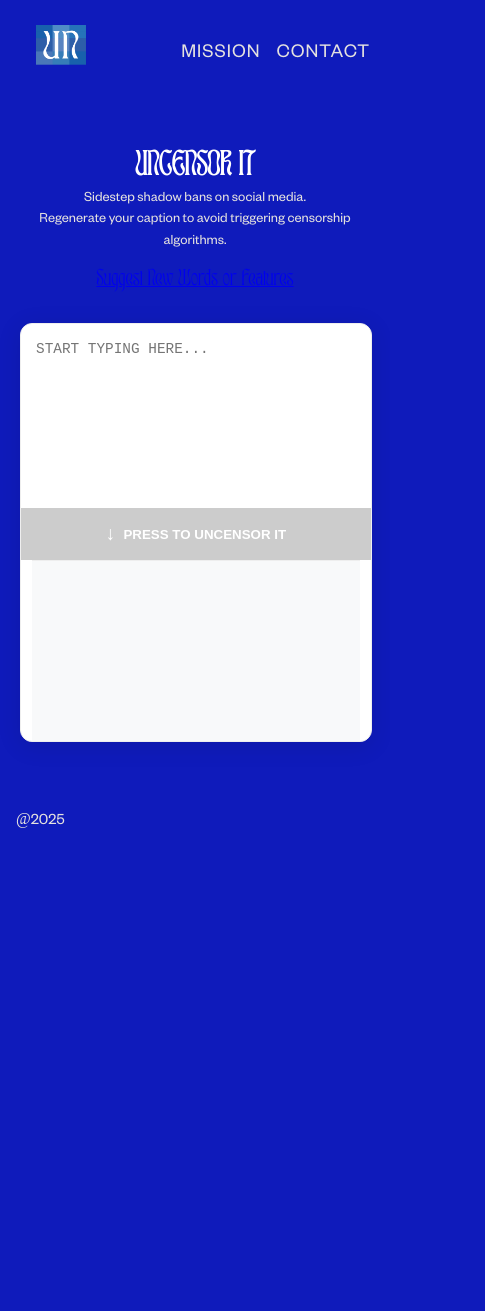
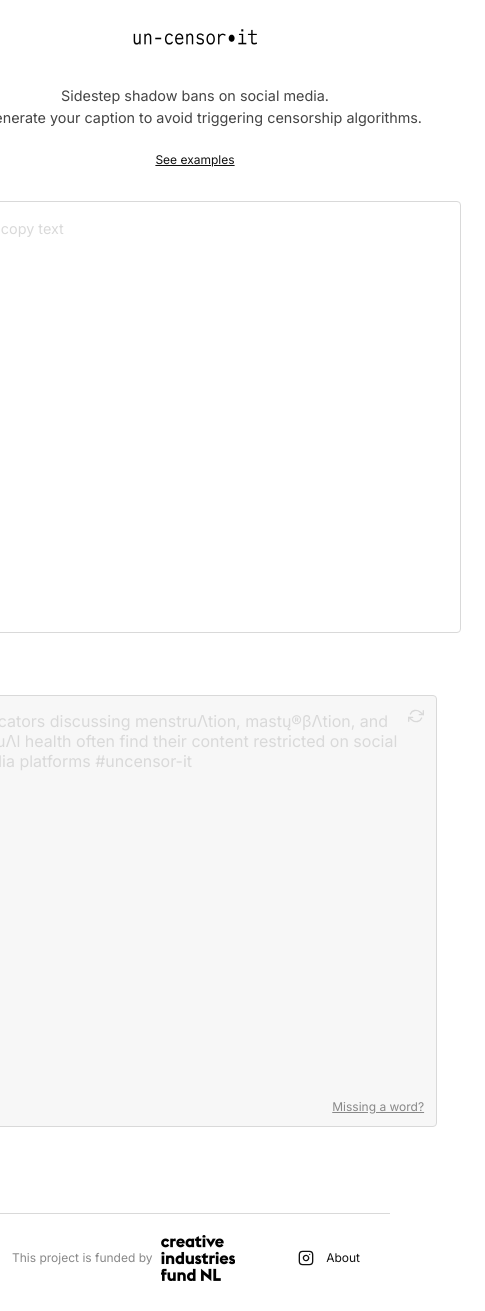
Before and after one commit to NastasyaZaytseva/Uncensore-it, a Next.js app: page / in a window 390 px wide. Shown: the whole page, 485 px wide, since content can reach past the window. Before the commit the page ends 844 px from the top, so only its background shows below. Built offline with nearby package versions, Linux system fonts and the light colour scheme.

Commit message:
new design of the main page

```diff
--- a/components/Footer.js
+++ b/components/Footer.js
@@ -1,10 +1,49 @@
+import Link from 'next/link';
+import Image from 'next/image';
 import styles from '../styles/Footer.module.css';
 
 const Footer = () => {
   return (
     <footer className={styles.footer}>
-      <p>@2025</p>
-
+      <div className={styles.inner}>
+        <div className={styles.left}>
+          <span className={styles.fundingLabel}>This project is funded by</span>
+          <Image
+            src="/SCI_Woordbeeld_EN_3_regels_RGB.png"
+            alt="Funding organization"
+            width={74}
+            height={46}
+            className={styles.fundingLogo}
+          />
+        </div>
+        <div className={styles.right}>
+          <a
+            href="https://instagram.com"
+            target="_blank"
+            rel="noopener noreferrer"
+            aria-label="Instagram"
+            className={styles.iconLink}
+          >
+            <svg
+              xmlns="http://www.w3.org/2000/svg"
+              width="16"
+              height="16"
+              viewBox="0 0 24 24"
+              fill="none"
+              stroke="currentColor"
+              strokeWidth="2"
+              strokeLinecap="round"
+              strokeLinejoin="round"
+              className={styles.instagramIcon}
+            >
+              <rect x="2" y="2" width="20" height="20" rx="5" ry="5"></rect>
+              <path d="M16 11.37A4 4 0 1 1 12.63 8 4 4 0 0 1 16 11.37z"></path>
+              <line x1="17.5" y1="6.5" x2="17.5" y2="6.5"></line>
+            </svg>
+          </a>
+          <Link href="/mission" className={styles.link}>About</Link>
+        </div>
+      </div>
     </footer>
   );
 };
--- a/components/Header.js
+++ b/components/Header.js
@@ -3,21 +3,7 @@
 import styles from '../styles/Header.module.css';
 
 const Header = () => {
-  return (
-    <header className={styles.header}>
-      <div className={styles.logoContainer}>
-        <Link href="/">
-
-            <Image className={styles.logo} src="/logo.png" alt="Logo" width={50} height={50} />
-
-        </Link>
-      </div>
-      <nav className={styles.menu}>
-        <Link href="/mission">MISSION</Link>
-        <Link href="/contact">CONTACT</Link>
-      </nav>
-    </header>
-  );
+  return null;
 };
 
 export default Header;
--- a/components/ModifyText.js
+++ b/components/ModifyText.js
@@ -1,6 +1,7 @@
 import React, { useState } from 'react';
 import useModification from './useModification';
 import Link from 'next/link';
+import Image from 'next/image';
 
 export default function ModifyText() {
   const { inputText, setInputText, modifiedText, modifyText } = useModification();
@@ -19,16 +20,12 @@
   return (
     <div className="modify-text-container">
       <div className="header">
-        <h1>UNCENSOR IT</h1>
+        <Image src="/un-censorit.png" alt="un-censorit" width={126} height={26} />
         <p className="description">
           Sidestep shadow bans on social media.<br />
           Regenerate your caption to avoid triggering censorship algorithms.
         </p>
-        <div className="contribute-link">
-          <Link href="/contribute" className="contribute-button">
-            Suggest New Words or Features
-          </Link>
-        </div>
+        <a href="#examples" className="examples-link">See examples</a>
       </div>
 
       <div className="translator-box">
@@ -36,7 +33,7 @@
           <textarea
             value={inputText}
             onChange={(e) => setInputText(e.target.value)}
-            placeholder="START TYPING HERE..."
+            placeholder="Type or copy text"
             className="text-area"
           />
           {inputText && (
@@ -45,21 +42,39 @@
               className="clear-button"
               aria-label="Clear text"
             >
-              ×
+              × Clear
             </button>
           )}
         </div>
 
-        <button
-          onClick={modifyText}
-          className="translate-button"
-          disabled={!inputText}
-        >
-          <span className="button-icon">↓</span>
-          <span>PRESS TO UNCENSOR IT</span>
-        </button>
+
 
         <div className="output-box">
+          <button
+            type="button"
+            className="regen-button"
+            onClick={modifyText}
+            disabled={!inputText}
+            aria-label="Generate another version"
+            title="Generate another version"
+          >
+            <svg
+              xmlns="http://www.w3.org/2000/svg"
+              width="16"
+              height="16"
+              viewBox="0 0 24 24"
+              fill="none"
+              stroke="currentColor"
+              strokeWidth="2"
+              strokeLinecap="round"
+              strokeLinejoin="round"
+            >
+              <polyline points="23 4 23 10 17 10" />
+              <polyline points="1 20 1 14 7 14" />
+              <path d="M3.51 9a9 9 0 0114.13-3.36L23 10" />
+              <path d="M20.49 15a9 9 0 01-14.13 3.36L1 14" />
+            </svg>
+          </button>
           {modifiedText ? (
             <>
               <div className="modified-text">
@@ -67,14 +82,17 @@
               </div>
               <button
                 onClick={() => handleCopy(modifiedText)}
-                className="copy-button"
+                className="copy-cta"
               >
                 {copied ? 'Copied!' : 'Copy'}
               </button>
+              <Link href="/contribute" className="missing-link">Missing a word?</Link>
             </>
           ) : (
-            <div className="placeholder-text">
-            </div>
+            <>
+              <div className="placeholder-text">Educators discussing menstruΛtion, mastų®βΛtion, and s3xuΛl health often find their content restricted on social media platforms #uncensor-it</div>
+              <Link href="/contribute" className="missing-link">Missing a word?</Link>
+            </>
           )}
         </div>
       </div>
@@ -83,6 +101,16 @@
         .contribute-link {
           margin-top: 20px;
           text-align: center;
+        }
+
+        .examples-link {
+          font-family: 'Inter', -apple-system, BlinkMacSystemFont, 'Segoe UI', Roboto, sans-serif;
+          font-size: 12px;
+          line-height: 18px;
+          color: #111111;
+          text-decoration: underline;
+          display: inline-block;
+          margin-top: 6px;
         }
 
         .contribute-button {
--- a/pages/_app.js
+++ b/pages/_app.js
@@ -2,10 +2,16 @@
 import '../styles/ModifyText.css';
 import Header from '../components/Header';
 import Footer from '../components/Footer';
+import Head from 'next/head';
 
 function MyApp({ Component, pageProps }) {
   return (
     <div className="container">
+      <Head>
+        <link rel="preconnect" href="https://fonts.googleapis.com" />
+        <link rel="preconnect" href="https://fonts.gstatic.com" crossOrigin="" />
+        <link href="https://fonts.googleapis.com/css2?family=Inter:wght@400;500;600;700&display=swap" rel="stylesheet" />
+      </Head>
       <Header />
       <main className="main-content">
         <Component {...pageProps} />
--- a/styles/Contact.module.css
+++ b/styles/Contact.module.css
@@ -1,5 +1,5 @@
 .contact {
-    font-family: "Grotesk";
+  font-family: 'Inter', -apple-system, BlinkMacSystemFont, 'Segoe UI', Roboto, sans-serif;
     color: #e5e2df;
     text-align: center;
 }
--- a/styles/Footer.module.css
+++ b/styles/Footer.module.css
@@ -1,10 +1,52 @@
 .footer {
+    width: 100%;
+    height: 87px;
+    border-top: 1px solid #D9D9D9;
+}
 
+.inner {
+    margin: 0 auto;
+    height: calc(100% - 40px);
     display: flex;
-    flex-direction: row;
-    justify-content: left;
-    color: #e5e2df;
-    font-family: "Grotesk";
-    margin-left: 1rem;
+    align-items: center;
+    justify-content: space-between;
+    padding: 20px 30px 30px 12px;
+}
 
+.left {
+    display: flex;
+    align-items: center;
+    gap: 8px;
 }
+
+.fundingLabel {
+    font-family: 'Inter', -apple-system, BlinkMacSystemFont, 'Segoe UI', Roboto, sans-serif;
+    font-size: 12px;
+    color: #888888;
+}
+
+.fundingLogo {
+    display: block;
+}
+
+.right {
+    display: flex;
+    align-items: center;
+    gap: 12px;
+    flex-wrap: nowrap;
+}
+
+.link {
+    font-family: 'Inter', -apple-system, BlinkMacSystemFont, 'Segoe UI', Roboto, sans-serif;
+    font-size: 12px;
+    color: #111111;
+    text-decoration: none;
+}
+
+.iconLink {
+    color: #111111;
+}
+
+.instagramIcon {
+    display: block;
+}
--- a/styles/Header.module.css
+++ b/styles/Header.module.css
@@ -1,22 +1,20 @@
 .header a {
-    font-size: 20px;
-    color: #e5e2df;
-    line-height: 12px;
-    margin-left: 1rem;
+    font-family: 'Inter', -apple-system, BlinkMacSystemFont, 'Segoe UI', Roboto, sans-serif;
+    font-size: 14px;
+    color: #111111;
+    line-height: 20px;
+    margin-left: 12px;
     text-decoration: none;
-    position: relative;
     display: inline-block;
-    font-weight: 500;
-    letter-spacing: 1px;
-    transition: all 0.3s ease;
-    padding: 5px 0;
+    font-weight: 400;
+    letter-spacing: 0;
+    padding: 4px 0;
 }
 
 
 
 .header a:hover {
-    color: #e5e2df;
-
+    opacity: 0.7;
 }
 
 
@@ -32,6 +30,6 @@
     display: flex;
     justify-content: space-between;
     align-items: center;
-    font-family: "Grotesk";
-    padding: 20px;
+    font-family: 'Inter', -apple-system, BlinkMacSystemFont, 'Segoe UI', Roboto, sans-serif;
+    padding: 16px 20px;
 }
--- a/styles/Mission.module.css
+++ b/styles/Mission.module.css
@@ -13,7 +13,7 @@
 }
 
 .text {
-    font-family: "Grotesk";
+  font-family: 'Inter', -apple-system, BlinkMacSystemFont, 'Segoe UI', Roboto, sans-serif;
     font-size: 3.5em;
     color: #e5e2df;
     text-align: left;
@@ -24,7 +24,7 @@
 }
 
 .intro {
-    font-family: "Grotesk";
+  font-family: 'Inter', -apple-system, BlinkMacSystemFont, 'Segoe UI', Roboto, sans-serif;
     font-size: 1.5em;
     color: #e5e2df;
     text-align: left;
--- a/styles/ModifyText.css
+++ b/styles/ModifyText.css
@@ -1,30 +1,31 @@
 .modify-text-container {
-    font-family: 'Tan', sans-serif;
+  font-family: 'Inter', -apple-system, BlinkMacSystemFont, 'Segoe UI', Roboto, sans-serif;
   display: flex;
   flex-direction: column;
   align-items: center;
   justify-content: center;
-    color: #e5e2df;
-    padding: 20px;
+  color: #111111;
+  background: #ffffff;
+  padding: 24px;
   flex-grow: 1;
 }
 
 h1 {
-    font-family: 'Tan', sans-serif;
-    font-size: 3rem;
-    margin-bottom: 5px;
-    color: #ffffff;
+  font-family: 'Inter', -apple-system, BlinkMacSystemFont, 'Segoe UI', Roboto, sans-serif;
+  font-weight: 600;
+  font-size: 28px;
+  line-height: 1.2;
+  margin: 0 0 8px;
+  color: #111111;
 }
 .description {
-    font-family: "Grotesk";
-
-    font-size: 24px;
-    line-height: 30px;
-    color: #e5e2df;
-    max-width: 50ch;
+  font-family: 'Inter', -apple-system, BlinkMacSystemFont, 'Segoe UI', Roboto, sans-serif;
+  font-size: 14px;
+  line-height: 22px;
+  color: #444444;
+  max-width: 62ch;
   text-align: center;
-    margin-bottom: 1em;
-
+  margin: 31px 0 16px;
 }
   .input-container {
     display: flex;
@@ -33,7 +34,7 @@
   }
 
   .textarea, .modified-text-result {
-    font-family: "Grotesk";
+    font-family: 'Inter', -apple-system, BlinkMacSystemFont, 'Segoe UI', Roboto, sans-serif;
     width: 30vh;
     height: 30vh;
     border: 2px solid #e5e2df;
@@ -44,7 +45,7 @@
   }
 
   .button {
-    font-family: "Grotesk";
+    font-family: 'Inter', -apple-system, BlinkMacSystemFont, 'Segoe UI', Roboto, sans-serif;
     background-color: #4166c1;
     color: #e5e2df;
     border: none;
@@ -63,7 +64,7 @@
     max-width: 1200px;
     margin: 0 auto;
     padding: 20px;
-    font-family: -apple-system, BlinkMacSystemFont, 'Segoe UI', Roboto, sans-serif;
+    font-family: 'Inter', -apple-system, BlinkMacSystemFont, 'Segoe UI', Roboto, sans-serif;
   }
 
   .header {
@@ -84,29 +85,62 @@
   }
 
 .translator-box {
-    background: white;
-    border-radius: 16px;
-    box-shadow: 0 4px 24px rgba(0, 0, 0, 0.1);
-    overflow: hidden;
+  display: grid;
+  grid-template-columns: 500px 500px;
+  grid-template-areas:
+    'input output'
+    'action action';
+  gap: 62px;
+  width: 100%;
+  max-width: 1100px;
+  justify-content: center;
+  background: transparent;
+}
+
+@media (max-width: 900px) {
+  .translator-box {
+    grid-template-columns: 1fr;
+    grid-template-areas:
+      'input'
+      'output'
+      'action';
+  }
+  .input-box, .output-box {
+    width: 100%;
+    max-width: 500px;
+    height: 400px;
+  }
 }
 
 .input-box, .output-box {
-    font-family: "Grotesk";
   position: relative;
-    padding: 20px;
-    min-height: 150px;
+  padding: 12px;
+  width: 500px;
+  height: 400px;
+  border: 1px solid #D9D9D9;
+  border-radius: 4px;
+  background: #ffffff;
 }
+
+.input-box { grid-area: input; }
+.output-box { grid-area: output; }
 
 .text-area {
   width: 100%;
-    height: 150px;
+  height: 100%;
   border: none;
   background: transparent;
   resize: none;
-    font-size: 1rem;
-    line-height: 1.5;
-    color: #333;
+  font-family: 'Inter', -apple-system, BlinkMacSystemFont, 'Segoe UI', Roboto, sans-serif;
+  font-size: 14px;
+  line-height: 1.6;
+  color: #111111;
   padding: 0;
+}
+
+.text-area::placeholder {
+  font-family: 'Inter', -apple-system, BlinkMacSystemFont, 'Segoe UI', Roboto, sans-serif;
+  color: #D9D9D9;
 }
 
   .text-area:focus {
@@ -115,78 +149,86 @@
 
 .clear-button {
   position: absolute;
-    top: 20px;
-    right: 20px;
+  top: 8px;
+  right: 8px;
   background: none;
   border: none;
-    font-size: 1.5rem;
-    color: #999;
+  font-size: 12px;
+  font-family: 'Inter', -apple-system, BlinkMacSystemFont, 'Segoe UI', Roboto, sans-serif;
+  color: #888888;
   cursor: pointer;
-    padding: 4px 8px;
-    border-radius: 50%;
+  padding: 4px 6px;
+  border-radius: 4px;
 }
 
   .clear-button:hover {
     background: #f0f0f0;
   }
 
-  .translate-button {
-    width: 100%;
-    padding: 15px;
-    background: #007AFF;
-    color: white;
-    border: none;
-    font-weight: bold;
-    cursor: pointer;
-    display: flex;
-    align-items: center;
-    justify-content: center;
-    gap: 8px;
-    transition: background-color 0.2s;
+/* removed translate button styles */
+
+/* removed translate button icon */
+
+.output-box {
+  background: #F7F7F7;
 }
 
-  .translate-button:disabled {
-    background: #ccc;
+.modified-text {
+  margin-bottom: 12px;
+  line-height: 1.6;
+  color: #111111;
+  white-space: pre-wrap;
+}
+
+.placeholder-text {
+  color: #D9D9D9;
+}
+
+/* removed right-side copy button */
+/* Bottom-left Copy CTA (Inter 12px gray) */
+.copy-cta {
+  position: absolute;
+  bottom: 12px;
+  left: 12px;
+  background: none;
+  border: none;
+  font-family: 'Inter', -apple-system, BlinkMacSystemFont, 'Segoe UI', Roboto, sans-serif;
+  font-size: 12px;
+  color: #888888;
+  text-decoration: underline;
+  cursor: pointer;
+  padding: 0;
+}
+
+/* Bottom-right link inside output box */
+.missing-link {
+  position: absolute;
+  bottom: 12px;
+  right: 12px;
+  font-family: 'Inter', -apple-system, BlinkMacSystemFont, 'Segoe UI', Roboto, sans-serif;
+  font-size: 12px;
+  color: #888888;
+  text-decoration: underline;
+}
+
+/* Top-right regenerate icon button */
+.regen-button {
+  position: absolute;
+  top: 8px;
+  right: 8px;
+  background: none;
+  border: none;
+  color: #888888;
+  cursor: pointer;
+  padding: 4px;
+}
+
+.regen-button:disabled {
+  color: #D9D9D9;
   cursor: not-allowed;
 }
 
-  .button-icon {
-    font-size: 1.2rem;
-  }
-
-  .output-box {
-    background: #f8f9fa;
-    border-top: 1px solid #eee;
-  }
-
-  .modified-text {
-    margin-bottom: 15px;
-    line-height: 1.5;
-    color: #333;
-  }
-
-  .placeholder-text {
-    color: #999;
-    font-style: italic;
-  }
-
-  .copy-button {
-    position: absolute;
-    bottom: 20px;
-    right: 40px;
-    background: #eee;
-    border: none;
-    padding: 8px 16px;
-    border-radius: 20px;
-    font-size: 0.9rem;
-    color: #666;
-    cursor: pointer;
-    transition: background-color 0.2s;
-  }
-
-  .copy-button:hover {
-    background: #e0e0e0;
-  }
+/* removed right-side copy button hover */
 
   @media (max-width: 900px) {
     .translator-container {
@@ -214,7 +256,7 @@
 
 
 .translator-container {
-    max-width: 900px;
+  max-width: 1100px;
   margin: 0 auto;
   padding: 0;
 }
@@ -223,7 +265,7 @@
     display: flex;
     justify-content: space-between;
     align-items: center;
-    font-family: "Grotesk", sans-serif;
+    font-family: 'Inter', -apple-system, BlinkMacSystemFont, 'Segoe UI', Roboto, sans-serif;
     padding: 20px;
     background: transparent;
     margin-bottom: 2rem;
@@ -262,28 +304,22 @@
   }
 
 .title {
-    font-size: 2.5rem;
-    margin: 0;
-    font-weight: bold;
-    letter-spacing: 1px;
-    color: #e5e2df;
-    margin-bottom: 1rem;
+  font-size: 24px;
+  margin: 0 0 12px;
+  font-weight: 600;
+  letter-spacing: 0;
+  color: #111111;
 }
 
 .description {
-    font-size: 1rem;
-    line-height: 1.5;
-    color: #e5e2df;
-    margin: 0;
+  font-size: 14px;
+  line-height: 22px;
+  color: #444444;
+  margin: 31px 0 16px;
 }
 
 .translator-box {
-    background: white;
-    border-radius: 12px;
-    box-shadow: 0 4px 24px rgba(0, 0, 0, 0.1);
-    overflow: hidden;
-    border: 1px solid #eee;
-    margin: 0 20px;
+  margin: 0 0;
 }
 
   @media (max-width: 600px) {
--- a/styles/globals.css
+++ b/styles/globals.css
@@ -1,24 +1,16 @@
-@font-face {
-  font-family: "TAN";
-  src: url("../public/fonts/TAN-ASTORIA-Display.woff") format("woff"),
-       url("../public/fonts/TAN-ASTORIA-Display.ttf") format("truetype"),
-       url("../public/fonts/formular-regular-trial.otf") format("truetype");
-
-}
-
-@font-face {
-  font-family: "Grotesk";
-  src: url("../public/fonts/TestFoundersGrotesk-Regular.otf") format("truetype");
-}
+/* Using Inter globally via _app.js link; remove custom font-face declarations */
 
 
 
 
 html, body {
-  background:  #0f1bbb;
+  background: #ffffff;
   padding: 0;
   margin: 0;
   height: 100%;
+  font-family: 'Inter', -apple-system, BlinkMacSystemFont, 'Segoe UI', Roboto, Oxygen, Ubuntu, Cantarell,
+    'Fira Sans', 'Droid Sans', 'Helvetica Neue', sans-serif;
+  color: #111111;
 }
 
 
```
Also changed, not shown: components/useModification.js (+37 -2 lines), pages/contribute.js (+8 -7 lines), public/SCI_Woordbeeld_EN_3_regels_RGB.png (added), public/un-censorit.png (added). Lines whose indentation alone changed are shown as unchanged.
